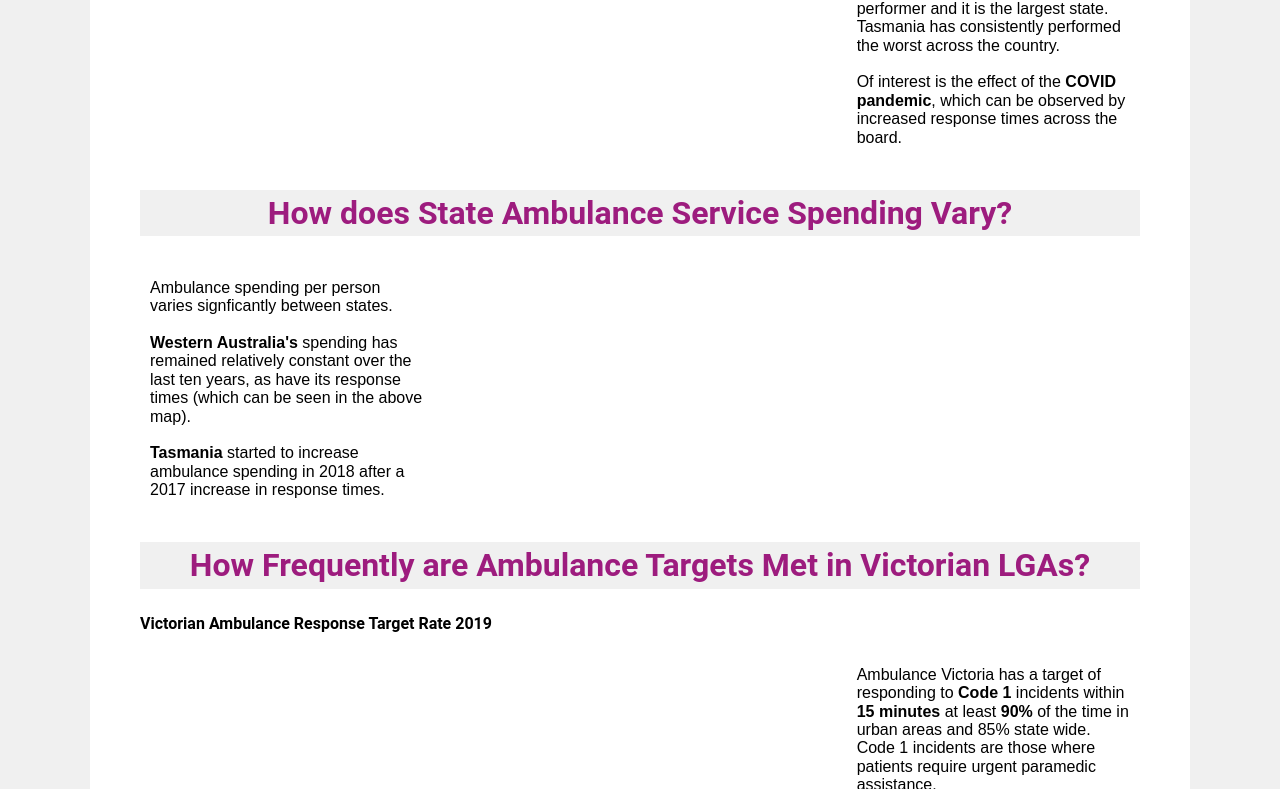
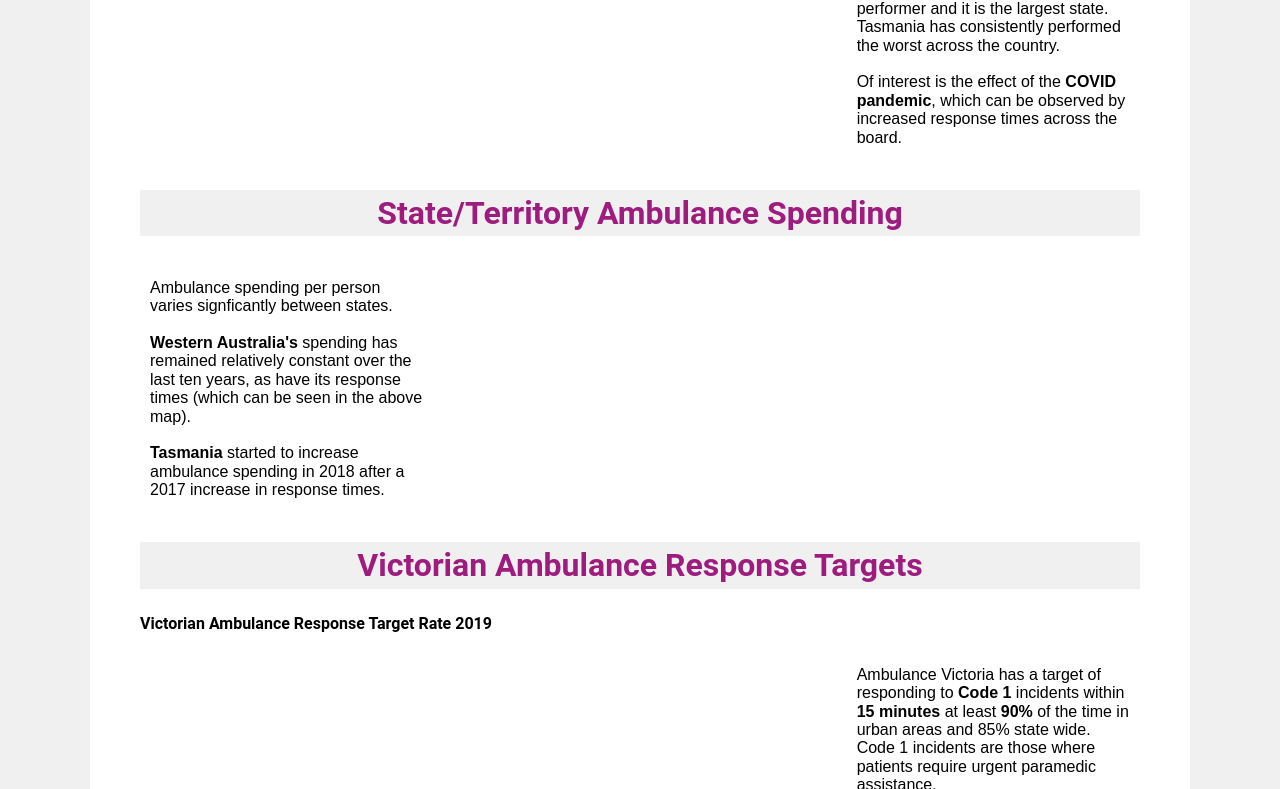
Before and after one commit to ssul0014/3179, a plain HTML site: page Vis2/index.html in a window 1280 px wide. Shown: the part 575-1364 px from the top of the page. Drawn offline with nearby package versions, Linux system fonts and the light colour scheme; a script that the page names is missing.

Commit message:
Update index.html

```diff
--- a/Vis2/index.html
+++ b/Vis2/index.html
@@ -52,7 +52,7 @@
         </div>
         <!-- end pure grid group -->
 
-        <h2>How does State Ambulance Service Spending Vary?</h2>
+        <h2>State/Territory Ambulance Spending</h2>
 
         <!-- pure grid group -->
         <div class="pure-g">
@@ -73,7 +73,7 @@
         </div>
         <!-- end pure grid group -->
 
-        <h2>How Frequently are Ambulance Targets Met in Victorian LGAs?</h2>
+        <h2>Victorian Ambulance Response Targets</h2>
 
         <h3>Victorian Ambulance Response Target Rate 2019</h3>
 
```
